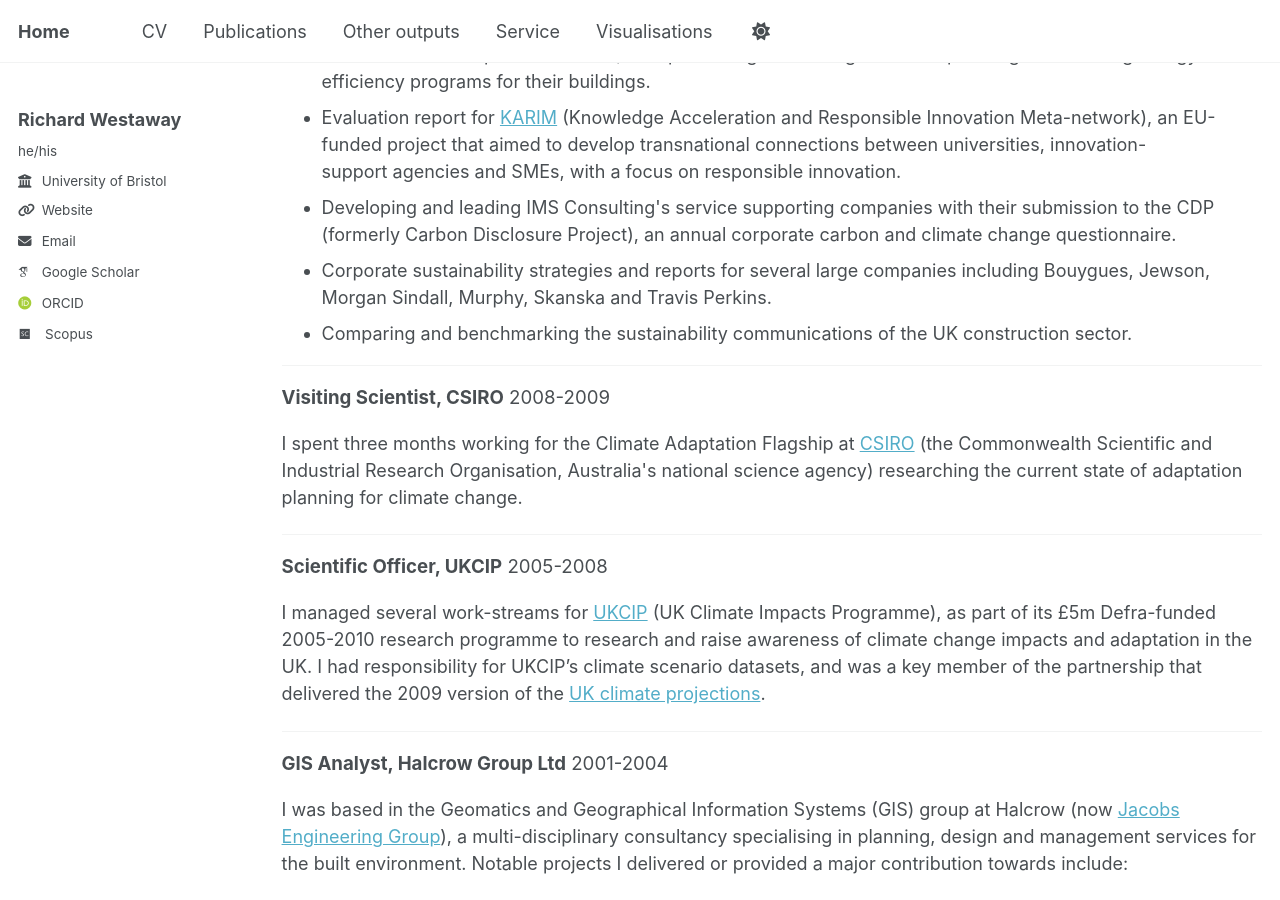
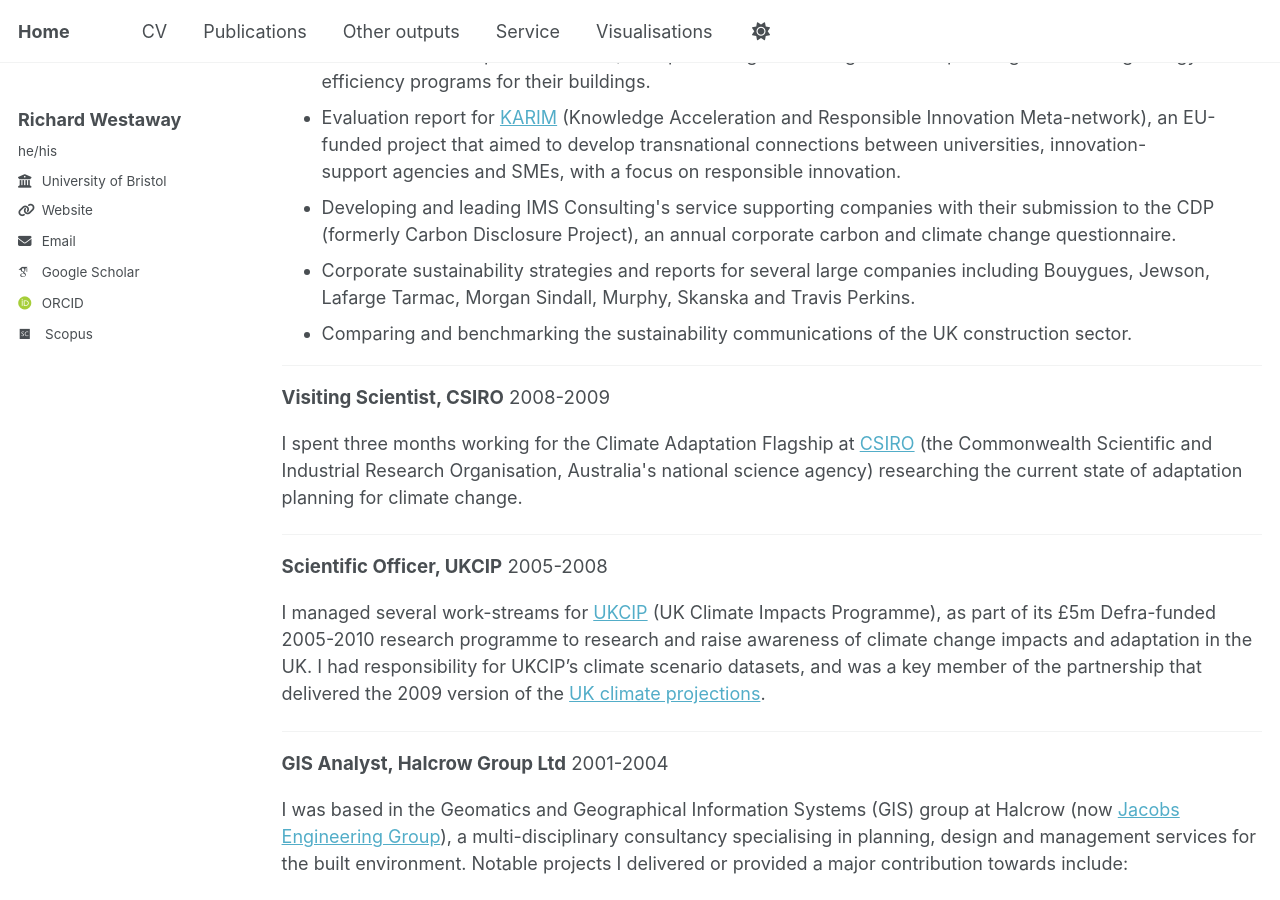
Before and after one commit to richardwestaway/richardwestaway.github.io, a Jekyll site: the page built from _pages/cv.html, in a window 1280 px wide and 900 px high, scrolled down 1634 px. Built offline with Jekyll 4.4.1, drawn with Linux system fonts in a browser that asks for light colours; some web fonts are replaced.

Commit message:
Update cv.html

```diff
--- a/_pages/cv.html
+++ b/_pages/cv.html
@@ -51,7 +51,7 @@ redirect_from:
 
 <li>Developing and leading IMS Consulting's service supporting companies with their submission to the CDP (formerly Carbon Disclosure Project), an annual corporate carbon and climate change questionnaire.</li>
 
-<li>Corporate sustainability strategies and reports for several large companies including Bouygues, Jewson, Morgan Sindall, Murphy, Skanska and Travis Perkins.</li>
+<li>Corporate sustainability strategies and reports for several large companies including Bouygues, Jewson, Lafarge Tarmac, Morgan Sindall, Murphy, Skanska and Travis Perkins.</li>
 
 <li>Comparing and benchmarking the sustainability communications of the UK construction sector.</li>
 </ul>
```
